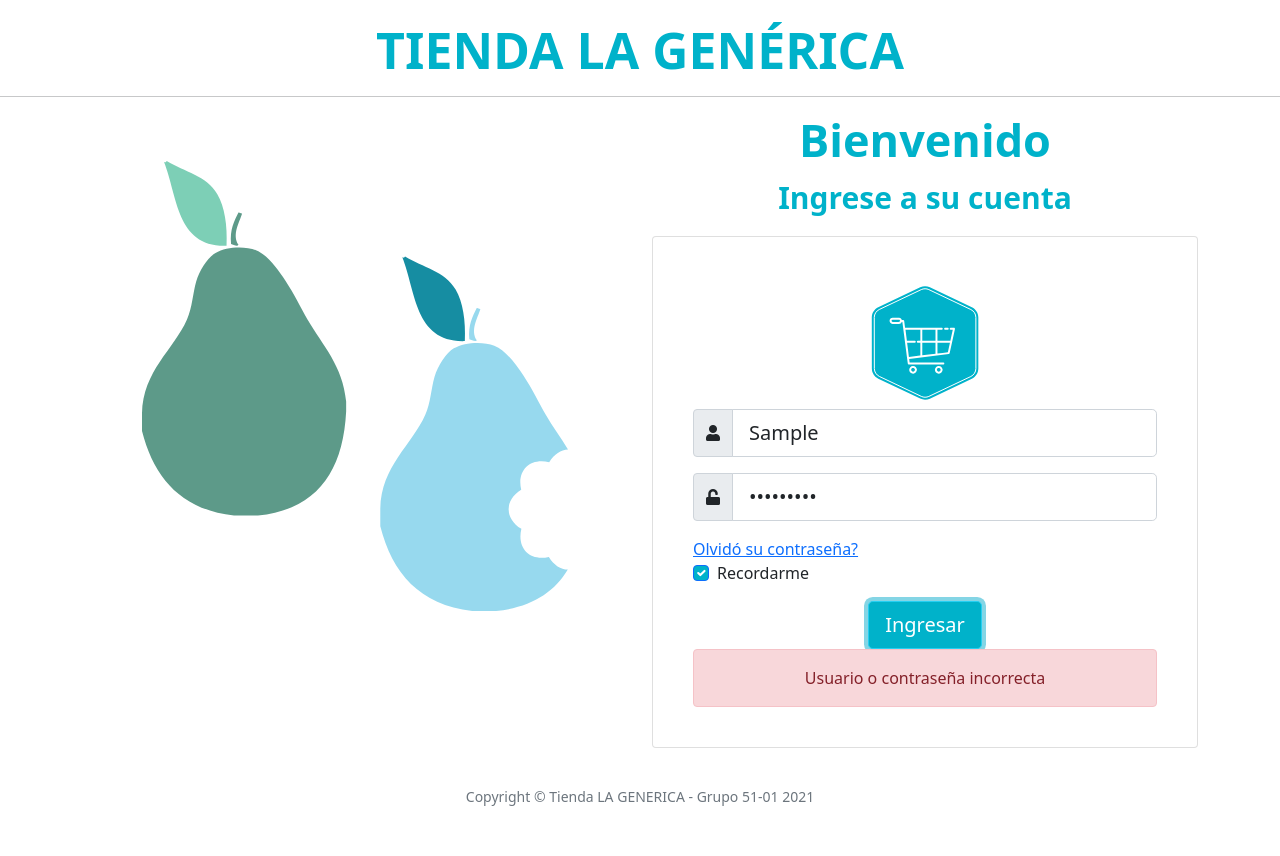
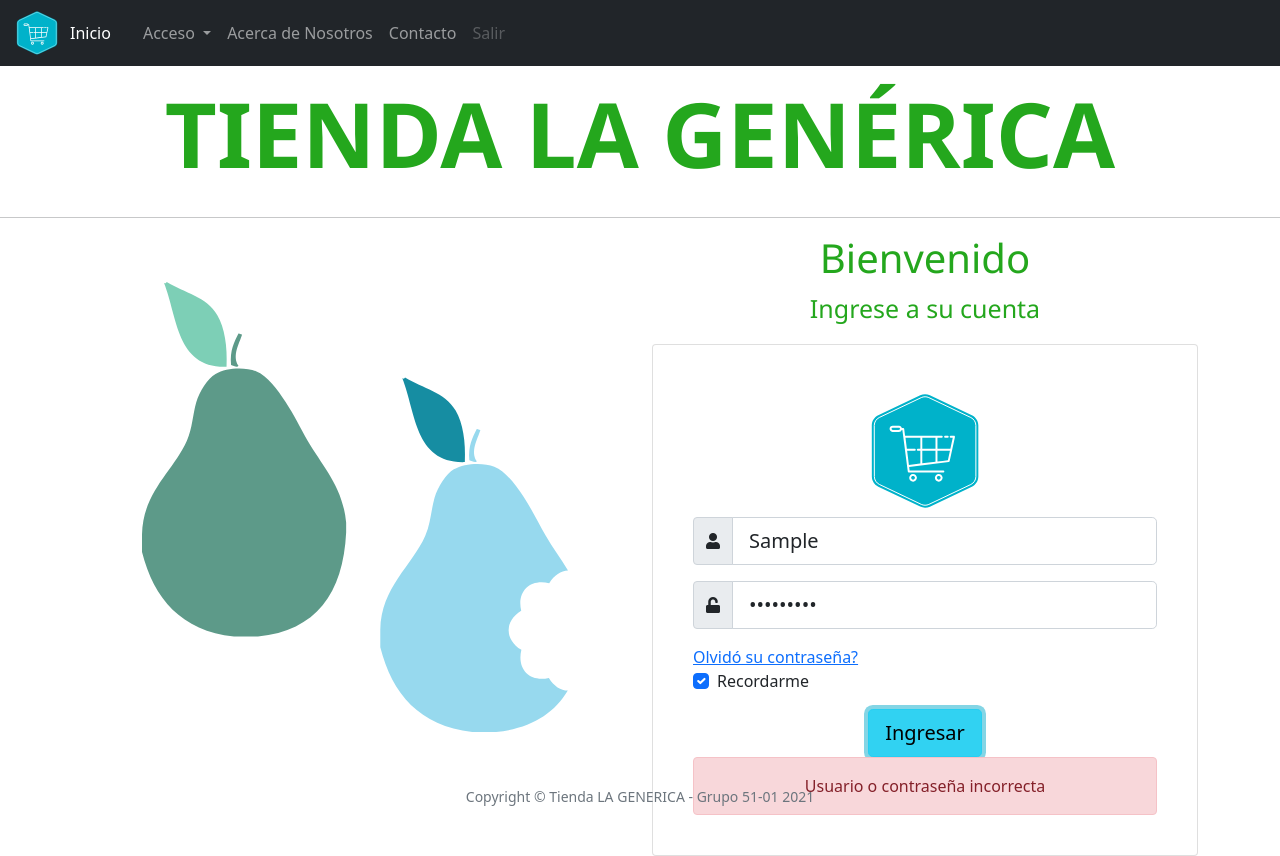
Before and after one commit to pablolon/LaGenerica_G1, an Angular app: page / in a window 1280 px wide. Both pictures are taken after typing "Sample", "Sample123" into the empty fields and a click on the button "Ingresar". Before the commit the page ends 815 px from the top, so only its background shows below. Built offline with nearby package versions, Linux system fonts and the light colour scheme.

Commit message:
LOGIN sin plantilla
Login para desarrollo completo sin plantilla

Co-Authored-By: jesusLayton <86248063+jesusLayton@users.noreply.github.com>
Co-Authored-By: carjimgu19 <90942804+carjimgu19@users.noreply.github.com>
Co-Authored-By: dannapardo <91998598+dannapardo@users.noreply.github.com>

```diff
--- a/src/app/app-routing.module.ts
+++ b/src/app/app-routing.module.ts
@@ -1,7 +1,17 @@
 import { NgModule } from '@angular/core';
 import { RouterModule, Routes } from '@angular/router';
+import { HomeComponent } from './home/home.component';
 
-const routes: Routes = [];
+const routes: Routes = [
+  {
+  path: '',
+  component: HomeComponent
+}
+
+
+
+
+];
 
 @NgModule({
   imports: [RouterModule.forRoot(routes)],
--- a/src/app/app.component.css
+++ b/src/app/app.component.css
@@ -1,3 +1,5 @@
+
+
 p {
     font-size: 30px;
     color:#00B2CA;
--- a/src/app/app.component.html
+++ b/src/app/app.component.html
@@ -1,77 +1,3 @@
-<div class="col-md-12 text-center" id=tit_principal>
-  <h1 class="h2">TIENDA LA GENÉRICA</h1>
-  <hr>
-</div>
-<div class="container d-flex flex-column">
-  <div class="row ">
-
-      <div id="imagen" class="col-md-6 text-center p-5">
-         <img src="assets/pears.svg" alt="frutas" width="90%" />
-      </div>
-
-      <div id="tabla" class="col-sm-10 col-md-8 col-lg-6 mx-auto d-table h-100">
-
-        <div class="d-table-cell align-middle">
-
-          <div class="text-center">
-            <h1 class="h3" id="bienvenido">Bienvenido</h1>
-          </div>
-
-          <div class="text-center">
-            <h1 class="h2"></h1>
-            <p class="lead">Ingrese a su cuenta</p>
-          </div>
-
-          <div class="card">
-            <div class="card-body">
-              <div class="m-sm-4">
-                <div class="text-center">
-                  <img src="assets/logo1.svg" alt="Tienda La Genérica" class="img-fluid rounded-circle" width="132"
-                    height="132"/>
-                </div>
-
-                <form class="login">
-                  <div class="input-group mb-3">
-                    <span class="input-group-text" id="basic-addon1"><i class="fas fa-user"></i></span>
-                    <input class="form-control form-control-lg" type="username" name="username"
-                      placeholder="Ingrese su usuario" [(ngModel)]="user" >
-                  </div>
-
-                  <div class="input-group mb-3">
-                    <span class="input-group-text" id="basic-addon1"><i class="fas fa-unlock"></i></span>
-                    <input class="form-control form-control-lg" type="password" name="password"
-                      placeholder="Ingrese su Contraseña" [(ngModel)]="pass">
-                    </div>
-                    <a href="index.html">Olvidó su contraseña?</a>
-                  <div>
-                    <label class="form-check">
-                      <input class="form-check-input" type="checkbox" value="remember-me" name="remember-me" checked>
-                      <span class="form-check-label">
-                        Recordarme
-                      </span>
-                    </label>
-
-                  </div>
-                  <div class="text-center mt-3">
-                    <button class="btn btn-lg btn-info" (click)="comparar()"> Ingresar</button>
-
-                    <!-- Alertas -->
-                  <div *ngIf="correcto==1" class="alert alert-success
-                    animate_animated animate_bounceInLeft" role="alert">
-                      Acceso correcto, redirigiendo al sistema
-                  </div>
-                  <div *ngIf="correcto==0" class="alert alert-danger
-                    animate_animated animate_bounceInLeft" role="alert">
-                    Usuario o contraseña incorrecta
-                  </div>
-
-                  </div>
-                </form>
-              </div>
-            </div>
-          </div>
-        </div>
-      </div>
-    </div>
-  </div>
+<app-navbar></app-navbar>
+<router-outlet></router-outlet>
 <app-footer></app-footer>
--- a/src/app/home/home.component.css
+++ b/src/app/home/home.component.css
@@ -0,0 +1,23 @@
+.navbar {
+    visibility: hidden;
+}
+
+#tit_ppal {
+    color: rgb(36, 167, 29);
+    font-family:'Segoe UI', Tahoma, Geneva, Verdana, sans-serif;
+    font-size: 90px;
+    font-weight: 900;
+}
+
+.sub_tit {
+    color: rgb(36, 167, 29);
+    font-family:'Segoe UI', Tahoma, Geneva, Verdana, sans-serif;
+    font-size: 40px;
+    font-weight: 200;
+}
+.tit_3{
+    color: rgb(36, 167, 29);
+    font-family:'Segoe UI', Tahoma, Geneva, Verdana, sans-serif;
+    font-size: 25px;
+    font-weight: 200;
+}
--- a/src/app/home/home.component.html
+++ b/src/app/home/home.component.html
@@ -1 +1,77 @@
-<app-navbar></app-navbar>
+
+<div class="col-md-12 text-center">
+    <p id="tit_ppal">TIENDA LA GENÉRICA</p>
+    <hr>
+  </div>
+  <div class="container d-flex flex-column">
+    <div class="row ">
+
+        <div id="imagen" class="col-md-6 text-center p-5">
+           <img src="assets/pears.svg" alt="frutas" width="90%" />
+        </div>
+
+        <div id="tabla" class="col-sm-10 col-md-8 col-lg-6 mx-auto d-table h-100">
+
+          <div class="d-table-cell align-middle">
+
+            <div class="text-center">
+              <h1 class="sub_tit" id="bienvenido">Bienvenido</h1>
+            </div>
+
+            <div class="text-center">
+              <h1 class="h2"></h1>
+              <p class="tit_3">Ingrese a su cuenta</p>
+            </div>
+
+            <div class="card">
+              <div class="card-body">
+                <div class="m-sm-4">
+                  <div class="text-center">
+                    <img src="assets/logo1.svg" alt="Tienda La Genérica" class="img-fluid rounded-circle" width="132"
+                      height="132"/>
+                  </div>
+
+                  <form class="login">
+                    <div class="input-group mb-3">
+                      <span class="input-group-text" id="basic-addon1"><i class="fas fa-user"></i></span>
+                      <input class="form-control form-control-lg" type="username" name="username"
+                        placeholder="Ingrese su usuario" [(ngModel)]="user" >
+                    </div>
+
+                    <div class="input-group mb-3">
+                      <span class="input-group-text" id="basic-addon1"><i class="fas fa-unlock"></i></span>
+                      <input class="form-control form-control-lg" type="password" name="password"
+                        placeholder="Ingrese su Contraseña" [(ngModel)]="pass">
+                      </div>
+                      <a href="index.html">Olvidó su contraseña?</a>
+                    <div>
+                      <label class="form-check">
+                        <input class="form-check-input" type="checkbox" value="remember-me" name="remember-me" checked>
+                        <span class="form-check-label">
+                          Recordarme
+                        </span>
+                      </label>
+
+                    </div>
+                    <div class="text-center mt-3">
+                      <button class="btn btn-lg btn-info" (click)="comparar()"> Ingresar</button>
+
+                      <!-- Alertas -->
+                    <div *ngIf="correcto==1" class="alert alert-success
+                    animate__animated animate__bounce" role="alert">
+                        Acceso correcto, redirigiendo al sistema
+                    </div>
+                    <div *ngIf="correcto==0" class="alert alert-danger
+                    animate__animated animate__bounce animate__delay-0.5s" role="alert">
+                      Usuario o contraseña incorrecta
+                    </div>
+
+                    </div>
+                  </form>
+                </div>
+              </div>
+            </div>
+          </div>
+        </div>
+      </div>
+    </div>
--- a/src/app/home/home.component.ts
+++ b/src/app/home/home.component.ts
@@ -12,4 +12,29 @@ export class HomeComponent implements OnInit {
   ngOnInit(): void {
   }
 
+  title = 'Login';
+
+  user_correcto:string="admininicial";
+  pass_correcto:string="admin123456";
+
+  user:string="";
+  pass:string="";
+
+  correcto:number=-1;
+
+  // si queremos más usuarios
+  lista_users =["diego","carjim","admin","user"];
+
+  comparar(){
+    if(this.user===this.user_correcto){
+      this.correcto=1;
+      if(this.pass===this.pass_correcto){
+        this.correcto=1;
+      }else{
+        this.correcto=0;
+      }
+    }else{
+      this.correcto=0;
+    }
+  }
 }
--- a/src/app/navbar/navbar.component.html
+++ b/src/app/navbar/navbar.component.html
@@ -1,6 +1,6 @@
 <nav class="navbar navbar-expand-lg navbar-dark bg-dark">
     <div class="container-fluid">
-      <img src="assets/logo.svg" alt="logo" width=50px>
+      <img src="assets/logo1.svg" alt="logo" width=50px>
       <button class="navbar-toggler" type="button" data-bs-toggle="collapse" data-bs-target="#navbarSupportedContent" aria-controls="navbarSupportedContent" aria-expanded="false" aria-label="Toggle navigation">
         <span class="navbar-toggler-icon"></span>
       </button>
```
